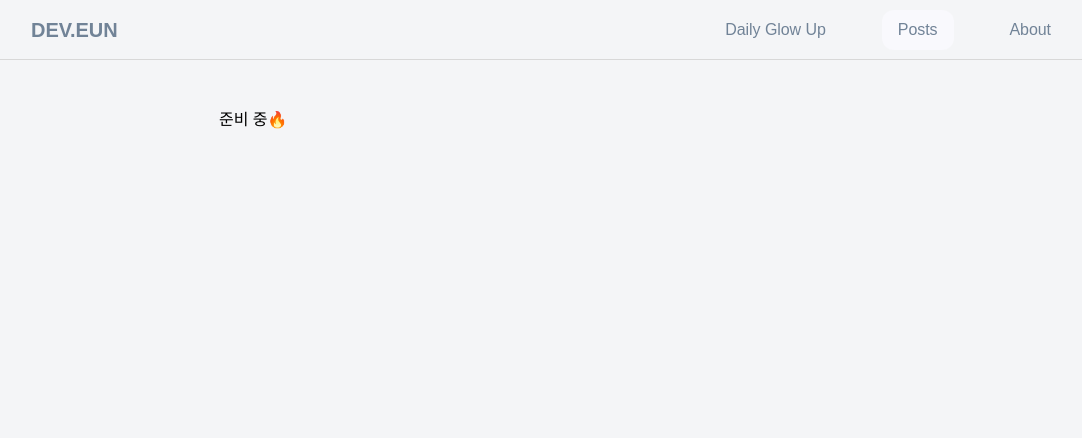
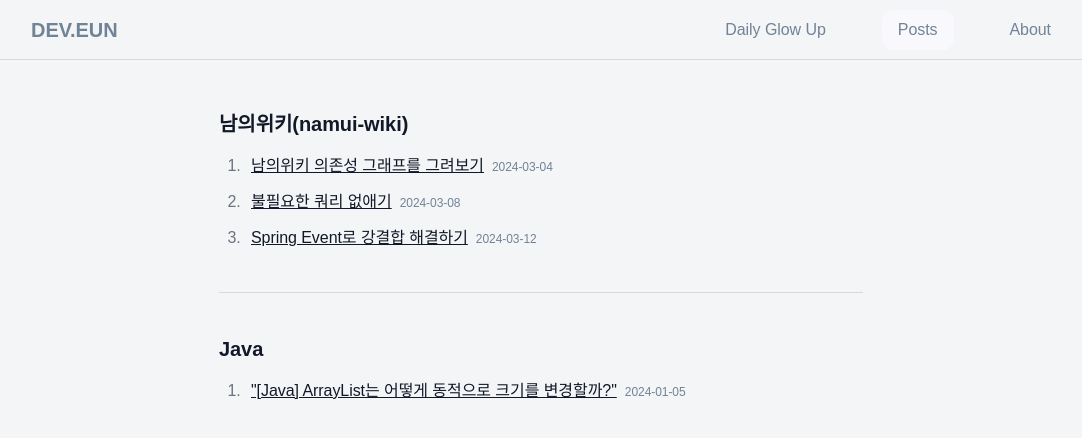
Before and after one commit to eun-seong/glow-up-diary, a Next.js app: page /posts in a window 1280 px wide. Shown: the top 438 px of the page, without its empty margins (99-1181 px from the left). Built offline with nearby package versions, Linux system fonts and the light colour scheme; a web font is replaced by a local one.

Commit message:
feat: post 리스트 페이지 구현

```diff
--- a/src/app/posts/page.tsx
+++ b/src/app/posts/page.tsx
@@ -1,3 +1,63 @@
-export default function PostsPage() {
-  return <div>준비 중🔥</div>
+import fs from 'fs'
+import path from 'path'
+
+import { getMetaData } from '@/utils/markdown'
+
+import CollectionCard, { CollectionFile } from '@/components/CollectionCard'
+
+export default async function PostsPage() {
+  const collections = await getCollections()
+
+  return (
+    <div>
+      {Object.entries(collections).map(([collectionName, files]) => (
+        <>
+          <CollectionCard
+            key={collectionName}
+            collectionName={collectionName}
+            files={files}
+          />
+          <div className="h-[1px] bg-grey60 my-10" />
+        </>
+      ))}
+    </div>
+  )
 }
+
+async function getCollections() {
+  const collectionPath = path.join(process.cwd(), `/posts/collections`)
+
+  try {
+    const files = fs
+      .readdirSync(collectionPath, {
+        encoding: 'utf8',
+        recursive: true,
+      })
+      .filter((name) => name.match(/.+\.md$/))
+      .sort()
+      .reduce((res, filePath) => {
+        const [collectionName, fileName] = filePath.split('/')
+        const [collectionTitle] = fs
+          .readFileSync([collectionPath, collectionName, 'info.csv'].join('/'))
+          .toString()
+          .split(',')
+
+        const content = fs
+          .readFileSync([collectionPath, filePath].join('/'))
+          .toString()
+        const metaData = getMetaData<CollectionFile>(content)
+        return {
+          ...res,
+          [collectionTitle]: [
+            ...(res?.[collectionTitle] || []),
+            { ...metaData, name: fileName, path: filePath },
+          ],
+        }
+      }, {} as Record<string, CollectionFile[]>)
+    return files
+  } catch (e) {
+    console.error(e)
+  }
+
+  return {}
+}
--- /dev/null
+++ b/src/components/CollectionCard/index.tsx
@@ -0,0 +1,40 @@
+import Link from 'next/link'
+
+interface Props {
+  collectionName: string
+  files: CollectionFile[]
+}
+
+export type Collection = {
+  name: string
+  title: string
+}
+
+export type CollectionFile = {
+  fileName: string
+  title: string
+  date: string
+  path: string
+}
+
+export default function CollectionCard({ collectionName, files }: Props) {
+  return (
+    <div className="prose">
+      <h3>{collectionName}</h3>
+      {
+        <ol>
+          {files.map(({ title, path, date }) => (
+            <li key={path}>
+              <Link href={`posts/${path}`} className="no-underline">
+                <span className="underline">{title}</span>
+                <span className="ml-2 text-xs text-grey80 font-normal">
+                  {date}
+                </span>
+              </Link>
+            </li>
+          ))}
+        </ol>
+      }
+    </div>
+  )
+}
--- a/src/utils/markdown.ts
+++ b/src/utils/markdown.ts
@@ -2,14 +2,11 @@ import { MarkdownMetaData } from '@/types/common.type'
 
 export const getMetaData = <T extends MarkdownMetaData>(
   markdownContent: string,
-): T | null => {
+): T => {
   const [first, second = ''] = markdownContent.split('---\n')
-  if (!first && second) {
-    return second
-      .trim()
-      .split('\n')
-      .map((meta) => meta.split(': '))
-      .reduce((res, [key, value]) => ({ ...res, [key]: value }), {}) as T
-  }
-  return null
+  return second
+    .trim()
+    .split('\n')
+    .map((meta) => meta.split(': '))
+    .reduce((res, [key, value]) => ({ ...res, [key]: value }), {}) as T
 }
```
